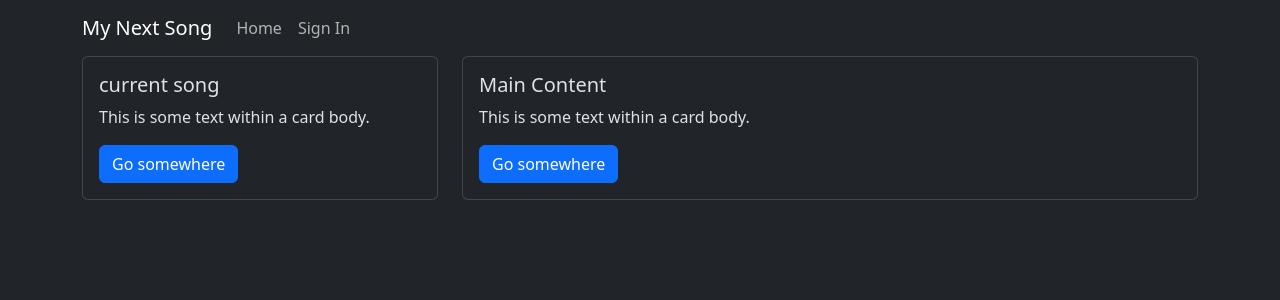
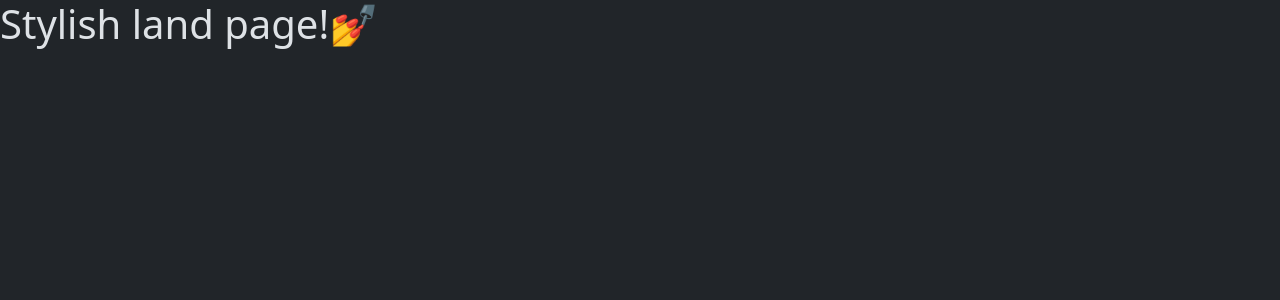
Before and after one commit to NoahAaronBurton/MyNextSong-client, a React (Vite) app: page / in a window 1280 px wide. Shown: the top 300 px of the page. Built offline with nearby package versions, Linux system fonts and the light colour scheme.

Commit message:
main.js: route config, lanidng page & home page

```diff
--- a/src/main.jsx
+++ b/src/main.jsx
@@ -1,3 +1,5 @@
+import 'bootstrap/dist/css/bootstrap.min.css';
+
 import React from 'react'
 import ReactDOM from 'react-dom/client'
 import {
@@ -7,7 +9,8 @@ import {
 
 import ErrorPage from './error-page.jsx';
 
-import Root from "./routes/root";
+import Home from "./routes/home.jsx";
+import Landing from "./routes/landing";
 
 import './index.css'
 
@@ -15,9 +18,14 @@ import './index.css'
 const router = createBrowserRouter([
   {
     path: "/",
-    element: <Root />,
+    element: <Landing />,
     errorElement: <ErrorPage />,
 
+  },
+  {
+    path: "/home",
+    element: <Home />,
+    errorElement: <ErrorPage />,
   },
 ]);
 
--- a/src/routes/root.jsx
+++ b/src/routes/home.jsx
@@ -1,5 +1,5 @@
 // import { Outlet } from "react-router-dom";
-import 'bootstrap/dist/css/bootstrap.min.css';
+
 
 
 import Container from 'react-bootstrap/Container';
@@ -24,7 +24,7 @@ const Header = () => {
 }
 
 
-  export default function Root() {
+export default function Home() {
 
     return (
       <Container>
--- /dev/null
+++ b/src/routes/landing.jsx
@@ -0,0 +1,7 @@
+export default function Landing() {
+    return (
+        <div>
+        <h1>Stylish land page!💅</h1>
+        </div>
+    );
+}
```
